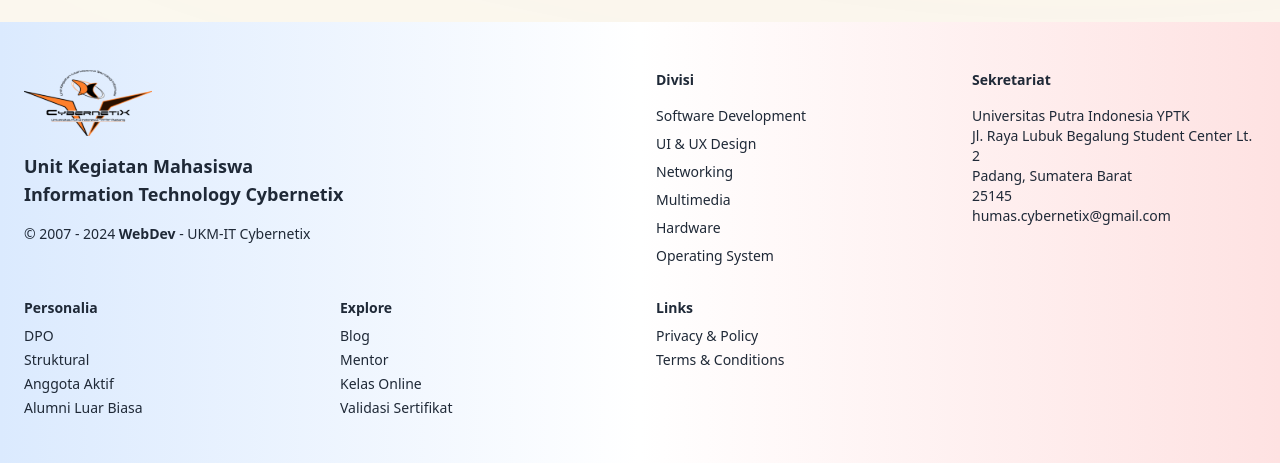
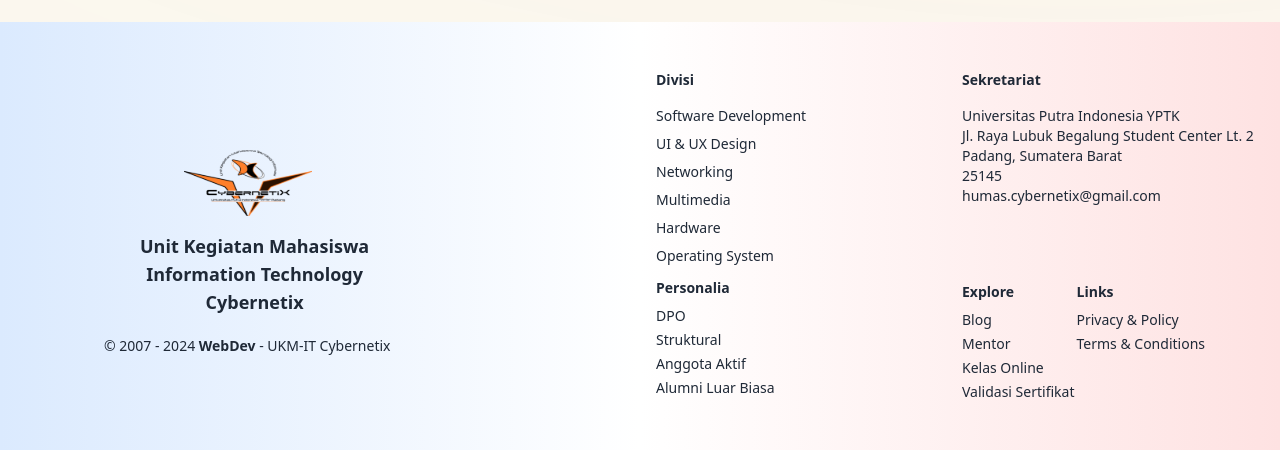
Before and after one commit to Rerey155-del/ukm-it_cybernetix, a React (Vite) app: page / in a window 1280 px wide. Shown: the part 2444-2907 px from the top of the page. Built offline with nearby package versions, Linux system fonts and the light colour scheme; no server answers; what flowbite, ldrs would draw is missing.

Commit message:
tata letak desktop

```diff
--- a/src/Components/Footer.jsx
+++ b/src/Components/Footer.jsx
@@ -10,23 +10,24 @@
         {/* Bagian Utama */}
         <div className="grid grid-cols-1 lg:grid-cols-2 gap-8">
           {/* Bagian Kiri */}
-          <div className="flex flex-col items-center lg:items-start">
+          <div className="flex flex-col items-center lg:items-start lg:ml-20">
             <img
               src="/src/assets/cx-logo.svg"
               alt="Logo"
-              className="mb-4 w-32"
+              className="mb-4 w-32 lg:ml-20 lg:mt-20"
             />
-            <h2 className="text-lg font-semibold text-center lg:text-left">
-              Unit Kegiatan Mahasiswa <br /> Information Technology Cybernetix
+            <h2 className="text-lg font-semibold text-center lg:text-center lg:ml-9">
+              Unit Kegiatan Mahasiswa <br /> Information Technology <br />{" "}
+              Cybernetix
             </h2>
-            <p className="mt-4 text-center lg:text-left text-sm">
+            <p className="mt-5 text-center lg:text-left text-sm lg:text-center">
               &copy; 2007 - {currentYear} <strong>WebDev</strong> - UKM-IT
               Cybernetix
             </p>
           </div>
 
           {/* Bagian Divisi dan Sekretariat */}
-          <div className="grid grid-cols-1 sm:grid-cols-2 gap-8 text-sm">
+          <div className="grid grid-cols-1 sm:grid-cols-2 gap-3 text-sm ">
             {/* Divisi */}
             <div>
               <h3 className="font-semibold mb-4 text-center sm:text-left">
@@ -63,11 +64,7 @@
                 </a>
               </address>
             </div>
-          </div>
-        </div>
 
-        {/* Bagian Personalia, Explore, Links */}
-        <div className="grid grid-cols-1 sm:grid-cols-2 lg:grid-cols-4 gap-8 mt-8 text-sm">
             {/* Personalia */}
             <div>
               <h3 className="font-semibold mb-2 text-center lg:text-left">
@@ -82,11 +79,12 @@
             </div>
 
             {/* Explore */}
+            <div className="grid grid-cols-1 sm:grid-cols-2 lg:grid-cols-4 gap-1 mt-1 text-sm">
               <div>
                 <h3 className="font-semibold mb-2 text-center lg:text-left">
                   Explore
                 </h3>
-            <ul className="space-y-1 text-center lg:text-left">
+                <ul className="space-y-1 text-center lg:text-left lg:whitespace-nowrap">
                   <li>Blog</li>
                   <li>Mentor</li>
                   <li>Kelas Online</li>
@@ -95,14 +93,16 @@
               </div>
 
               {/* Links */}
-          <div>
+              <div className="lg:ml-10">
                 <h3 className="font-semibold mb-2 text-center lg:text-left">
                   Links
                 </h3>
-            <ul className="space-y-1 text-center lg:text-left">
+                <ul className="space-y-1 text-center lg:text-left lg:whitespace-nowrap">
                   <li>Privacy & Policy</li>
                   <li>Terms & Conditions</li>
                 </ul>
+              </div>
+            </div>
           </div>
         </div>
       </div>
```
Lines whose indentation alone changed are shown as unchanged.
